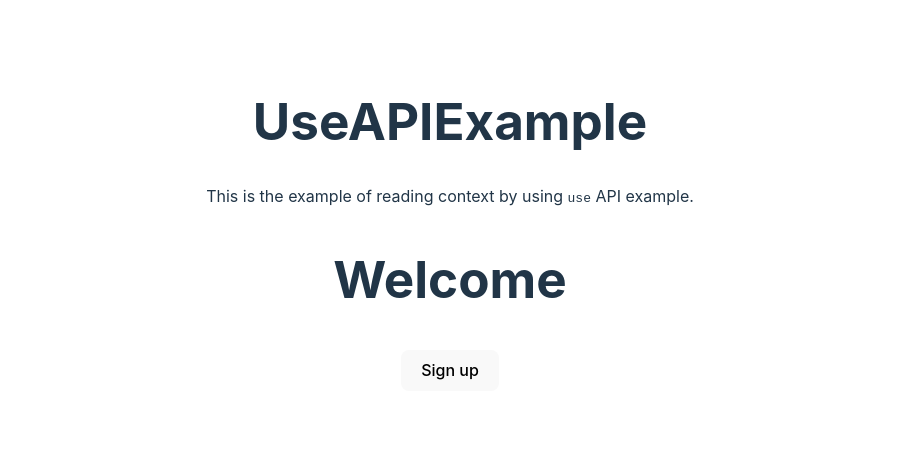
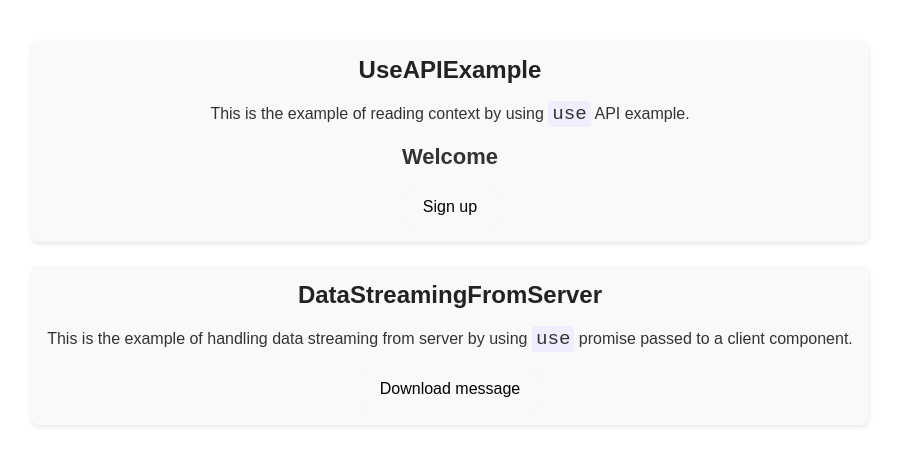
Before and after one commit to Hooded22/react-19-demo, a React (Vite) app: page /use-api-example in a window 1280 px wide. Shown: the part 175-640 px from the top of the page, without its empty margins (190-1089 px from the left). Built offline with nearby package versions, Linux system fonts and the light colour scheme.

Commit message:
feat: Add example of using `use` to handle promise passed to client component

```diff
--- a/package.json
+++ b/package.json
@@ -13,6 +13,7 @@
     "@types/react-router-dom": "^5.3.3",
     "react": "19.0.0",
     "react-dom": "19.0.0",
+    "react-error-boundary": "^5.0.0",
     "react-router-dom": "^7.1.3"
   },
   "devDependencies": {
--- /dev/null
+++ b/src/components/UseAPIExample/DataStreamingFromServer/DataStreamingFromServer.tsx
@@ -0,0 +1,23 @@
+import './styles.css';
+import {useState} from "react";
+import {MessageContainer} from "./message.tsx";
+
+function fetchMessage(): Promise<string> {
+    return new Promise((resolve) => setTimeout(resolve, 1000, "⚛️"));
+}
+
+export const DataStreamingFromServer = () => {
+    const [messagePromise, setMessagePromise] = useState<Promise<string> | null>(null);
+    const [show, setShow] = useState(false);
+
+    function download() {
+        setMessagePromise(fetchMessage());
+        setShow(true);
+    }
+
+    if (show && messagePromise) {
+        return <MessageContainer messagePromise={messagePromise}/>;
+    } else {
+        return <button onClick={download}>Download message</button>;
+    }
+}
--- /dev/null
+++ b/src/components/UseAPIExample/DataStreamingFromServer/message.tsx
@@ -0,0 +1,19 @@
+"use client";
+
+import {Suspense, use} from "react";
+import {ErrorBoundary} from "react-error-boundary";
+
+function Message({messagePromise}: { messagePromise: Promise<string> }) {
+    const messageContent = use(messagePromise);
+    return <p>Here is the message: {messageContent}</p>;
+}
+
+export function MessageContainer({messagePromise}: { messagePromise: Promise<string> }) {
+    return (
+        <ErrorBoundary fallback={<p>⚠️Something went wrong</p>}>
+            <Suspense fallback={<p>⌛Downloading message...</p>}>
+                <Message messagePromise={messagePromise}/>
+            </Suspense>
+        </ErrorBoundary>
+    );
+}
--- /dev/null
+++ b/src/components/UseAPIExample/DataStreamingFromServer/styles.css
@@ -0,0 +1,47 @@
+* {
+    box-sizing: border-box;
+}
+
+body {
+    font-family: sans-serif;
+    margin: 20px;
+    padding: 0;
+}
+
+h1 {
+    margin-top: 0;
+    font-size: 22px;
+}
+
+h2 {
+    margin-top: 0;
+    font-size: 20px;
+}
+
+h3 {
+    margin-top: 0;
+    font-size: 18px;
+}
+
+h4 {
+    margin-top: 0;
+    font-size: 16px;
+}
+
+h5 {
+    margin-top: 0;
+    font-size: 14px;
+}
+
+h6 {
+    margin-top: 0;
+    font-size: 12px;
+}
+
+code {
+    font-size: 1.2em;
+}
+
+ul {
+    padding-inline-start: 20px;
+}
--- a/src/components/UseAPIExample/UseAPIExample.tsx
+++ b/src/components/UseAPIExample/UseAPIExample.tsx
@@ -1,9 +1,25 @@
+import styles from "./UseAPlExample.module.css";
 import ReadingContextWithUse from "./ReadingContextWithUse/ReadingContextWithUse.tsx";
+import {DataStreamingFromServer} from "./DataStreamingFromServer/DataStreamingFromServer.tsx";
 
 export const UseAPIExample = () => {
-    return <div>
-        <h1>UseAPIExample</h1>
-        <p>This is the example of reading context by using <code>use</code> API example.</p>
-        <ReadingContextWithUse/>
-    </div>;
-}
+    return (
+        <div className={styles.container}>
+            <div className={styles.section}>
+                <h1 className={styles.heading}>UseAPIExample</h1>
+                <p className={styles.description}>
+                    This is the example of reading context by using <code>use</code> API example.
+                </p>
+                <ReadingContextWithUse/>
+            </div>
+            <div className={styles.section}>
+                <h1 className={styles.heading}>DataStreamingFromServer</h1>
+                <p className={styles.description}>
+                    This is the example of handling data streaming from server by using{" "}
+                    <code>use</code> promise passed to a client component.
+                </p>
+                <DataStreamingFromServer/>
+            </div>
+        </div>
+    );
+};
--- /dev/null
+++ b/src/components/UseAPIExample/UseAPlExample.module.css
@@ -0,0 +1,34 @@
+/* styles.module.css */
+.container {
+    padding: 16px;
+    font-family: Arial, sans-serif;
+    line-height: 1.5;
+    color: #333;
+}
+
+.section {
+    margin-bottom: 24px;
+    padding: 16px;
+    border-radius: 8px;
+    background: #f9f9f9;
+    box-shadow: 0 2px 4px rgba(0, 0, 0, 0.1);
+}
+
+.heading {
+    font-size: 24px;
+    font-weight: bold;
+    margin-bottom: 8px;
+    color: #222;
+}
+
+.description {
+    font-size: 16px;
+    margin-bottom: 16px;
+}
+
+code {
+    font-family: 'Courier New', Courier, monospace;
+    background: #eef;
+    padding: 2px 4px;
+    border-radius: 4px;
+}
```
Also changed, not shown: 1 other file (tests, documents, lock files or other folders).
